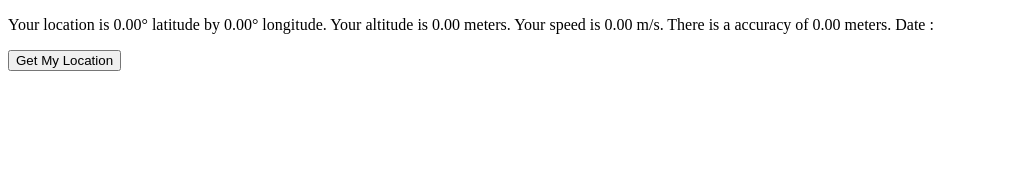
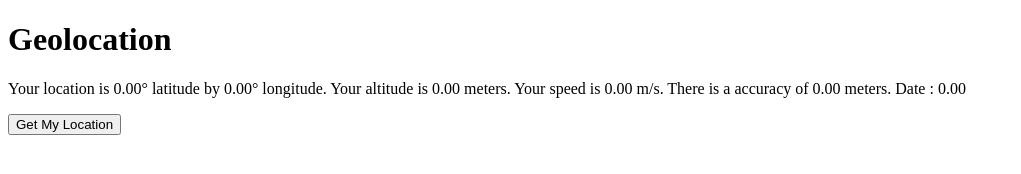
Before and after one commit to ThebaGaming/ThebaGaming_github.github.io, a plain HTML site: page TD1/index.html in a window 1280 px wide. Shown: the whole page, without its empty margins (0-1021 px from the left). Drawn offline with Linux system fonts and the light colour scheme.

Commit message:
Update index.html

```diff
--- a/TD1/index.html
+++ b/TD1/index.html
@@ -5,10 +5,11 @@
 	<meta charset="utf-8"/>
 </head>
 <body>
+    <h1>Geolocation</h1>
     <p>
         Your location is <span id="latitude">0.00</span>° latitude by
         <span id="longitude">0.00</span>° longitude. Your altitude is <span id="altitude">0.00</span> meters. Your speed is <span id="speed">0.00</span> m/s.
-        There is a accuracy of <span id="accuracy">0.00</span> meters. Date : <span id="date"></span>
+        There is a accuracy of <span id="accuracy">0.00</span> meters. Date : <span id="date">0.00</span>
     </p>
       <button id="get-location">Get My Location</button>
 
```
